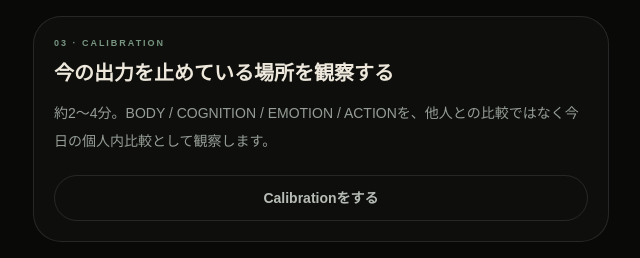
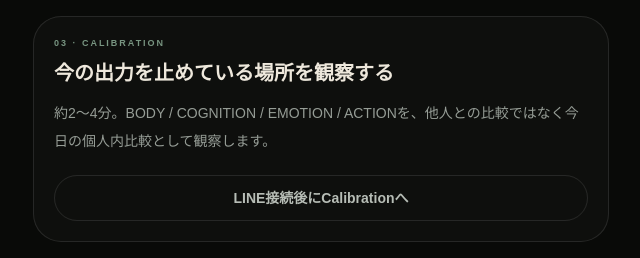
Before and after one commit to takraw369/ace-quest-board, a Next.js app: page /onboarding in a window 1280 px wide. Shown: the part 1387-1645 px from the top of the page, without its empty margins (319-959 px from the left). Built offline with nearby package versions, Linux system fonts and the light colour scheme; no server answers.

Commit message:
feat: resume Character Create after calibration

```diff
--- a/src/components/onboarding/OnboardingClient.tsx
+++ b/src/components/onboarding/OnboardingClient.tsx
@@ -228,8 +228,8 @@ export default function OnboardingClient() {
             done={calibrated}
           >
             {!calibrated && (
-              <Link href={connected ? '/calibration' : '/connect/line?next=/calibration'} className="flex w-full items-center justify-center rounded-full border border-white/10 px-5 py-3 text-sm font-semibold text-[#b7bdb6]">
-                Calibrationをする
+              <Link href={connected ? '/calibration?next=/onboarding' : '/connect/line?next=/onboarding'} className="flex w-full items-center justify-center rounded-full border border-white/10 px-5 py-3 text-sm font-semibold text-[#b7bdb6]">
+                {connected ? 'Calibrationをする' : 'LINE接続後にCalibrationへ'}
               </Link>
             )}
           </Gate>
```
